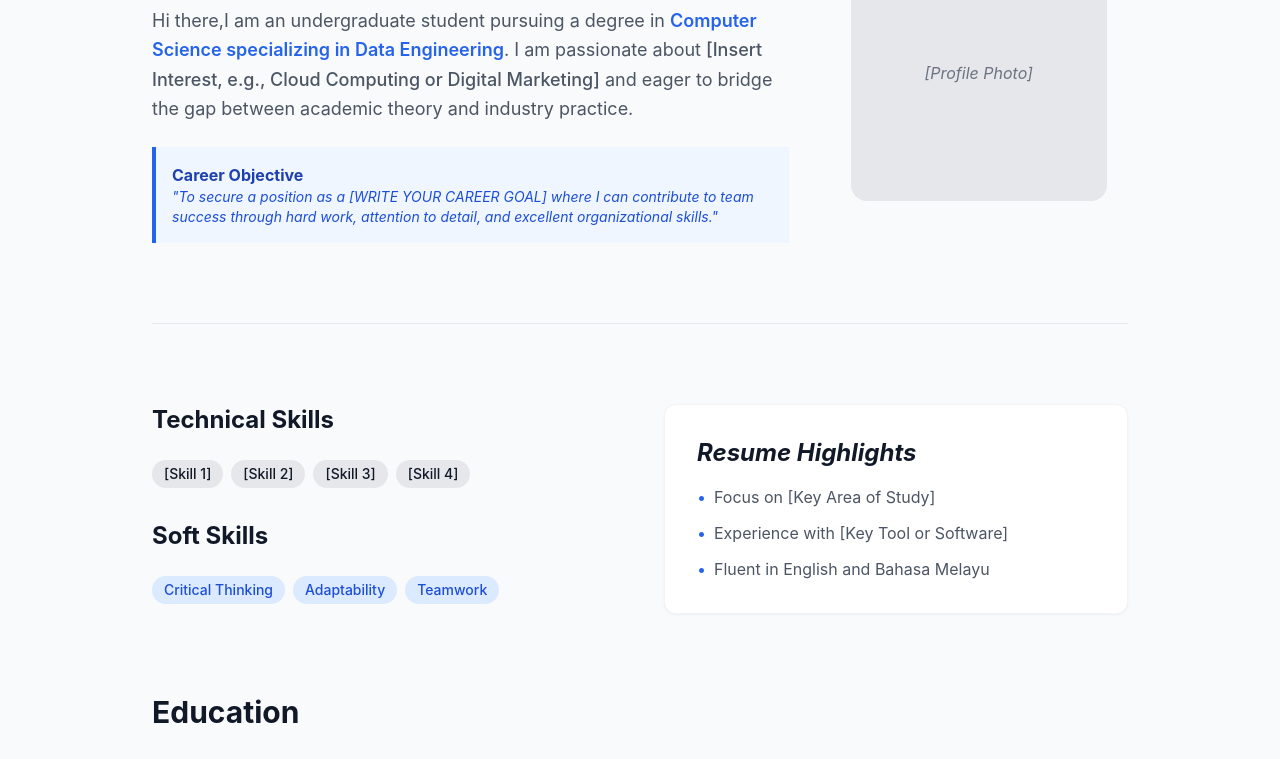
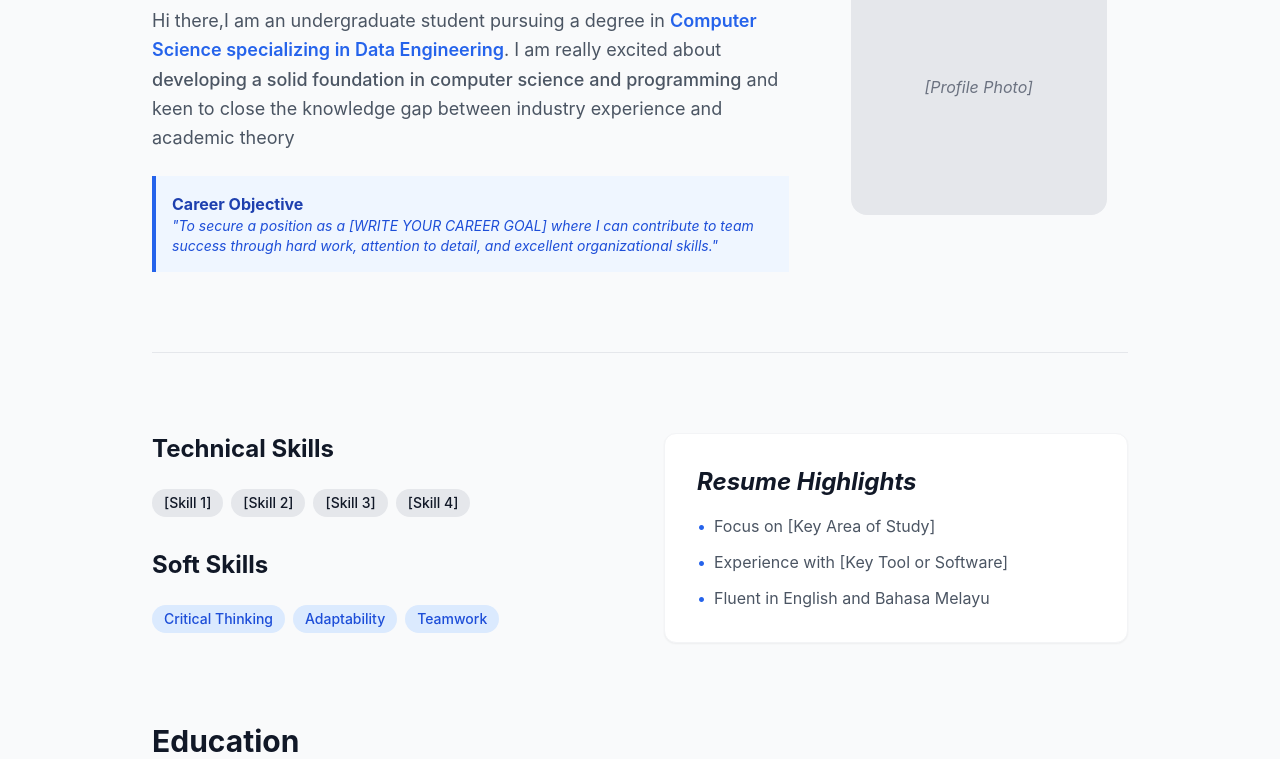
Before and after one commit to nasaaie53/nasaaie53.github.io, a plain HTML site: page index.html in a window 1280 px wide. Shown: the part 207-966 px from the top of the page. Drawn offline with nearby package versions, Linux system fonts and the light colour scheme.

Commit message:
Revise personal introduction in index.html
Updated personal introduction to reflect current interests and goals.

```diff
--- a/index.html
+++ b/index.html
@@ -30,8 +30,8 @@
                 <h2 class="text-4xl font-extrabold text-gray-900">University Student @ UTM Skudai,Johor</h2>
                 <p class="text-lg text-gray-600 leading-relaxed">
                     Hi there,I am an undergraduate student pursuing a degree in <span class="text-blue-600 font-semibold">Computer Science specializing in Data Engineering</span>.
-                    I am passionate about <span class="font-medium">[Insert Interest, e.g., Cloud Computing or Digital Marketing]</span>
-                    and eager to bridge the gap between academic theory and industry practice.
+                    I am really excited about <span class="font-medium"> developing a solid foundation in computer science and programming</span>
+                    and keen to close the knowledge gap between industry experience and academic theory
                 </p>
                 <div class="bg-blue-50 border-l-4 border-blue-600 p-4">
                     <h3 class="font-bold text-blue-800">Career Objective</h3>
```
